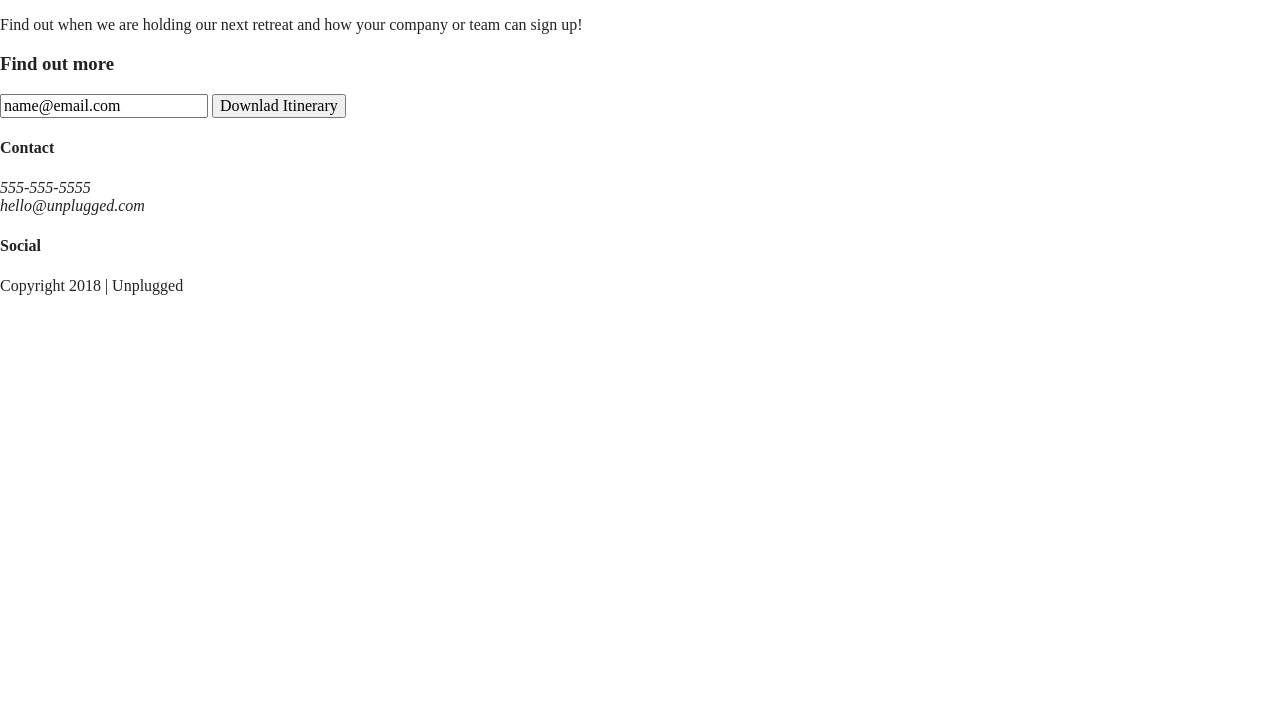
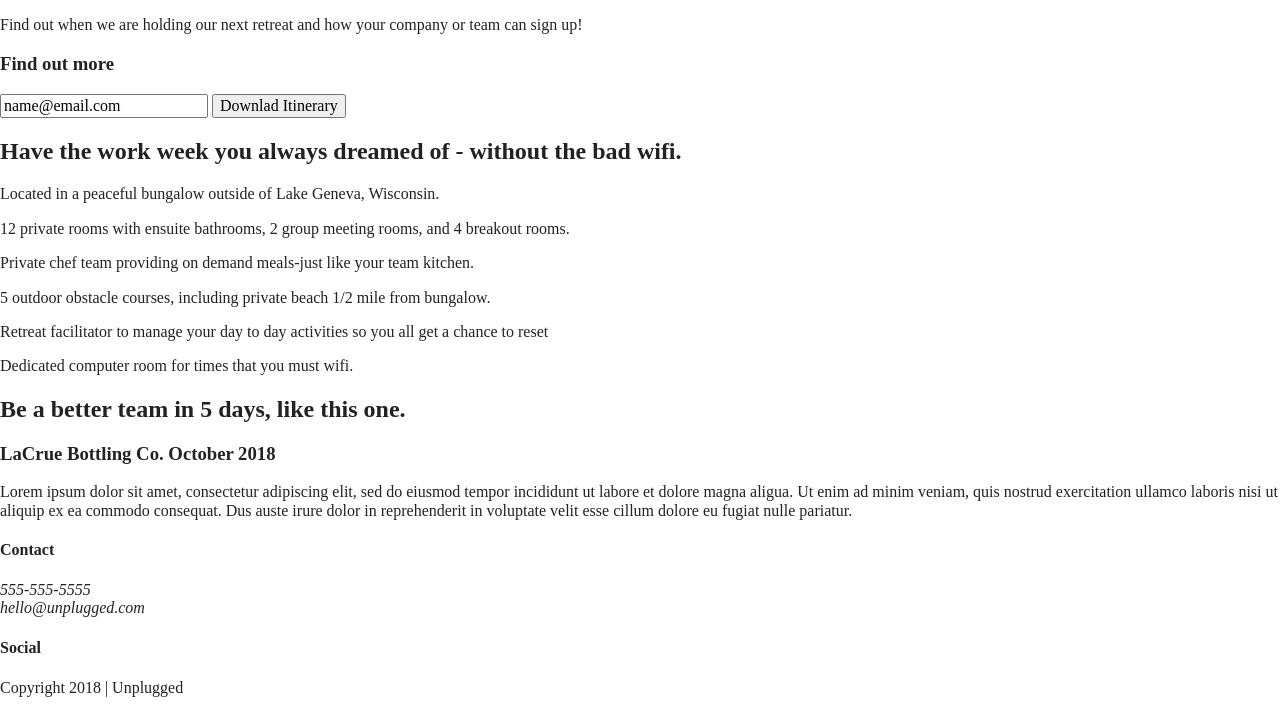
Before and after one commit to Beatriz-G/Unplugged-Retreat-Main, a website built with Parcel: page index.html in a window 1280 px wide. Shown: the part 176-889 px from the top of the page. Before the commit the page ends 800 px from the top, so only its background shows below. Built offline with nearby package versions, Linux system fonts and the light colour scheme.

Commit message:
Updated html with sections

```diff
--- a/index.html
+++ b/index.html
@@ -37,6 +37,7 @@
 </header>
 
 <main>
+
   <section class="hero-area">
     <div class="content-wrapper">
       <h1>Retreat from the desk, return refreshed</h1>
@@ -57,8 +58,55 @@
         <input type="button" value="Downlad Itinerary">
       </div>
     </div>
-    <!--aside content wrapper ends-->
   </aside>
+
+    <section class="features">
+      <div class="content-wrapper">
+        <h2>Have the work week you always dreamed of - without the bad wifi.</h2>
+        <div class="features-wrapper">
+          <article>
+            <p class="fontawesom-icon"></p>
+            <p class="features-item-description">Located in a peaceful bungalow outside of Lake Geneva, Wisconsin.</p>
+          </article>
+          <article>
+            <p class="fontawesom-icon"></p>
+            <p class="features-item-description">12 private rooms with ensuite bathrooms, 2 group meeting rooms, and 4 breakout rooms.</p>
+          </article>
+          <article>
+            <p class="fontawesom-icon"></p>
+            <p class="features-item-description">Private chef team providing on demand meals-just like your team kitchen.</p>
+          </article>
+          <article>
+            <p class="fontawesom-icon"></p>
+            <p class="features-item-description">5 outdoor obstacle courses, including private beach 1/2 mile from bungalow.</p>
+          </article>
+          <article>
+            <p class="fontawesom-icon"></p>
+            <p class="features-item-description">Retreat facilitator to manage your day to day activities so you all get a chance to reset</p>
+          </article>
+          <article>
+            <p class="fontawesom-icon"></p>
+            <p class="features-item-description">Dedicated computer room for times that you must wifi.</p>
+          </article>
+        </div>
+      </div>
+    </section>
+
+    <section class="reviews">
+      <div class="content-wrapper">
+        <h2>Be a better team in 5 days, like this one.</h2>
+          <article>
+            <div>
+              <h3>LaCrue Bottling Co. October 2018</h3>
+              <p>Lorem ipsum dolor sit amet, consectetur adipiscing elit, sed do eiusmod tempor incididunt ut labore et
+                dolore magna aligua. Ut enim ad minim veniam, quis nostrud exercitation ullamco laboris nisi ut aliquip
+                ex ea commodo consequat. Dus auste irure dolor in reprehenderit  in voluptate velit esse cillum dolore eu fugiat
+                nulle pariatur.
+              </p>
+            </div>
+          </article>
+      </div>
+    </section>
 
 </main> <!--main wrapper-->
 
@@ -72,17 +120,16 @@
           hello@unplugged.com</p>
         </address>
       </div>
-    </div>
       <div class="social">
         <h4>Social</h4>
         <div class="social-icons">
           <p><a href="https://www.facebook.com/yoursite" target="_blank"></a></p>
           <p><a href="https://twitter.com/Skillcrush" target="_blank"></a></p>
           <p><a href="https://www.instagram.com/skillcrush/" target="_blank"></a></p>
-        <!--other social links here-->
       </div>
     </div> <!--footer content ends-->
   </div> <!--footer content-wrapper ends-->
+
   <div class="copyright">
     <p>Copyright 2018 | Unplugged</p>
   </div>
@@ -101,5 +148,4 @@
   <script src="https://www.google-analytics.com/analytics.js" async></script>
 </body>
 
-
 </html>
```
Lines whose indentation alone changed are shown as unchanged.
